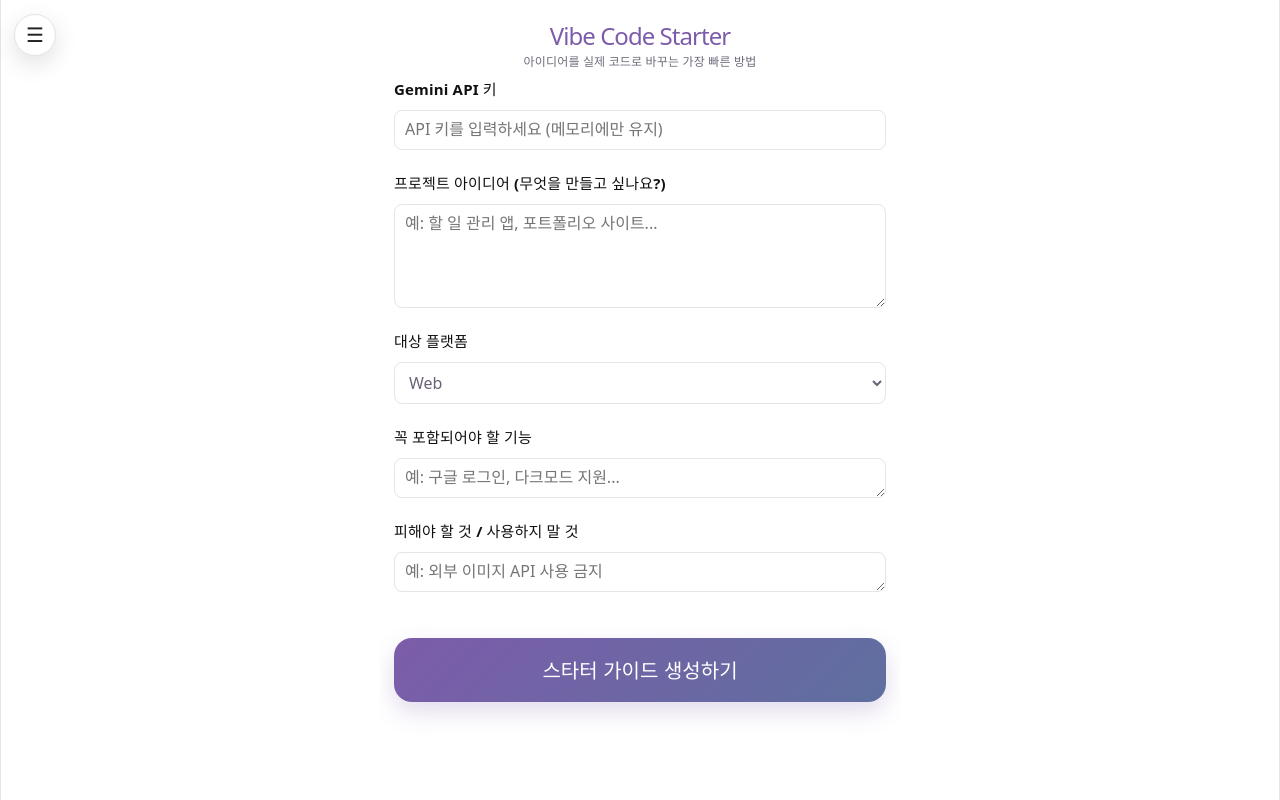
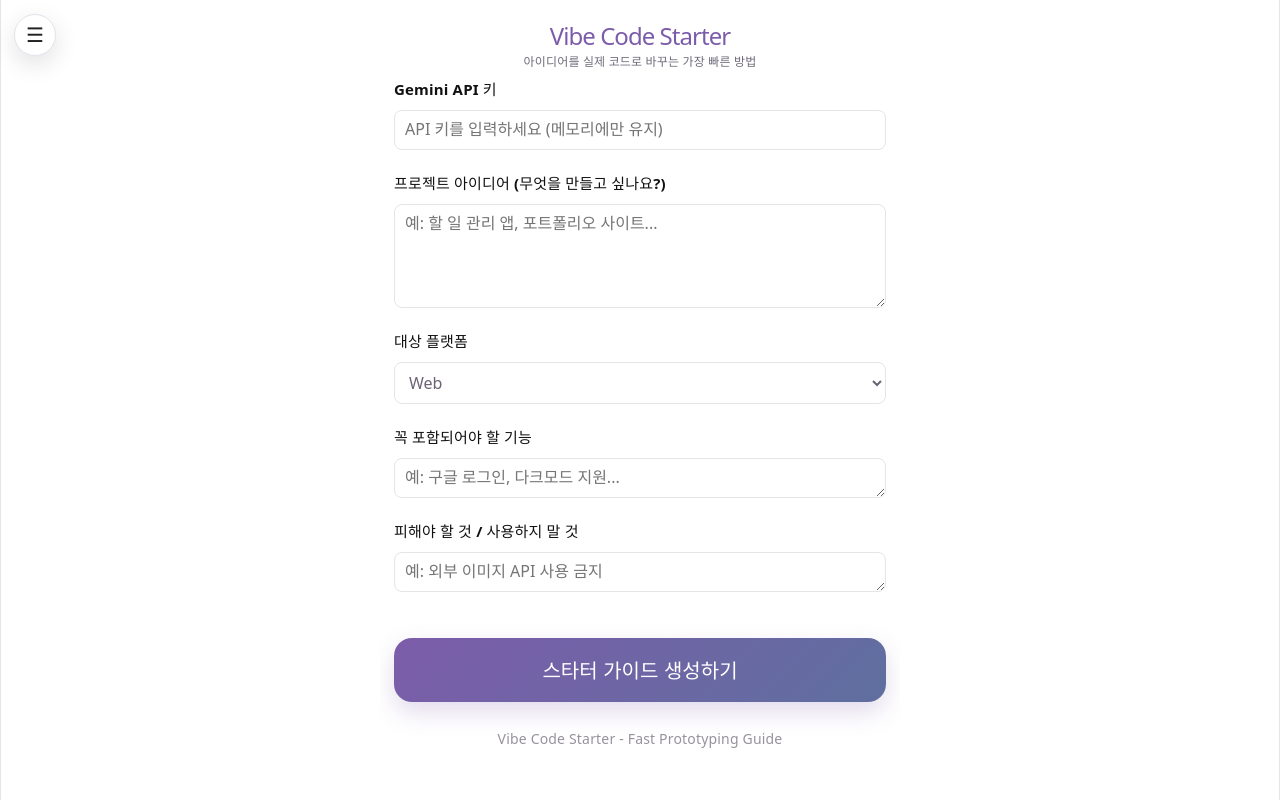
Before and after one commit to nevlock59-langlock/vibe-code-starter, a React (Vite) app: page / in a window 1280 px wide. Shown: the top 800 px of the page. Built offline with nearby package versions, Linux system fonts and the light colour scheme.

Commit message:
Polish result layout and caching behavior

```diff
--- a/src/App.css
+++ b/src/App.css
@@ -899,3 +899,93 @@
   color: #7c5caa !important;
   -webkit-text-fill-color: #7c5caa !important;
 }
+
+
+/* Reduce excessive bottom whitespace */
+.container {
+  padding-bottom: 48px !important;
+}
+
+.generate-btn {
+  margin-bottom: 36px !important;
+}
+
+footer {
+  margin-top: 36px !important;
+  margin-bottom: 12px !important;
+}
+
+
+/* Reduce excessive bottom whitespace */
+.container {
+padding-bottom: 24px !important;
+}
+
+.generate-btn {
+margin-bottom: 36px !important;
+}
+
+footer {
+margin-top: 36px !important;
+margin-bottom: 12px !important;
+}
+
+
+/* Reduce excessive bottom whitespace */
+.container {
+padding-bottom: 12px !important;
+}
+
+.generate-btn {
+margin-bottom: 36px !important;
+}
+
+footer {
+margin-top: 36px !important;
+margin-bottom: 12px !important;
+}
+
+
+/* Reduce excessive bottom whitespace */
+.container {
+padding-bottom: 12px !important;
+}
+
+.generate-btn {
+margin-bottom: 36px !important;
+}
+
+footer {
+margin-top: 12px !important;
+margin-bottom: 12px !important;
+}
+
+
+/* Reduce excessive bottom whitespace */
+.container {
+padding-bottom: 12px !important;
+}
+
+.generate-btn {
+margin-bottom: 24px !important;
+}
+
+footer {
+margin-top: 12px !important;
+margin-bottom: 12px !important;
+}
+
+
+/* Reduce excessive bottom whitespace */
+.container {
+padding-bottom: 12px !important;
+}
+
+.generate-btn {
+margin-bottom: 12px !important;
+}
+
+footer {
+margin-top: 12px !important;
+margin-bottom: 12px !important;
+}
--- a/src/App.tsx
+++ b/src/App.tsx
@@ -194,6 +194,13 @@
       try {
         const parsed = JSON.parse(extractJson(resultText)) as GenerationResult;
         setResult(parsed);
+
+      setTimeout(() => {
+        window.scrollTo({
+          top: document.documentElement.scrollHeight,
+          behavior: 'smooth'
+        });
+      }, 100);
       localStorage.setItem('vibe-code-starter-cache', JSON.stringify({
         projectIdea,
         preferredStyle,
```
